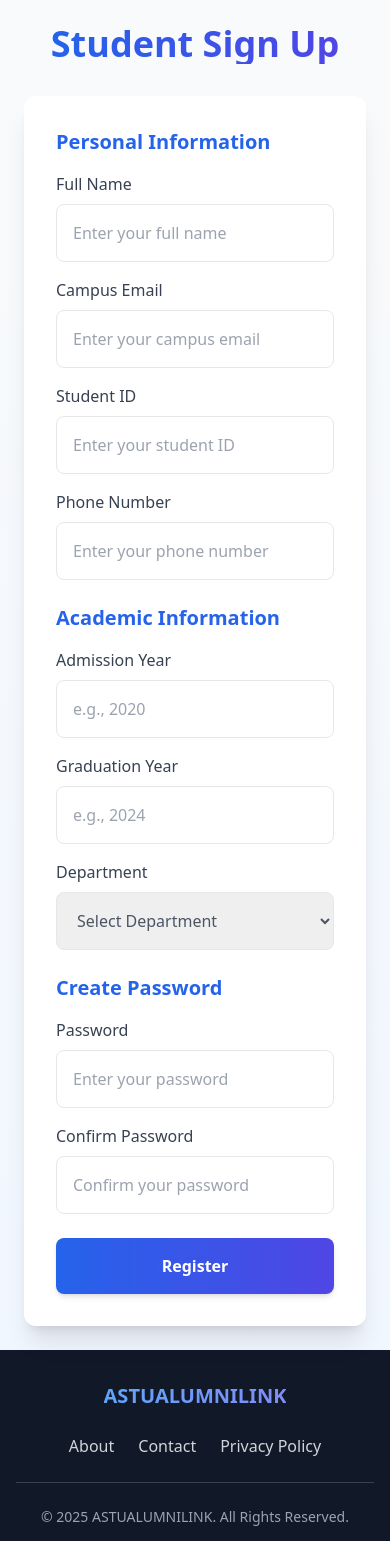
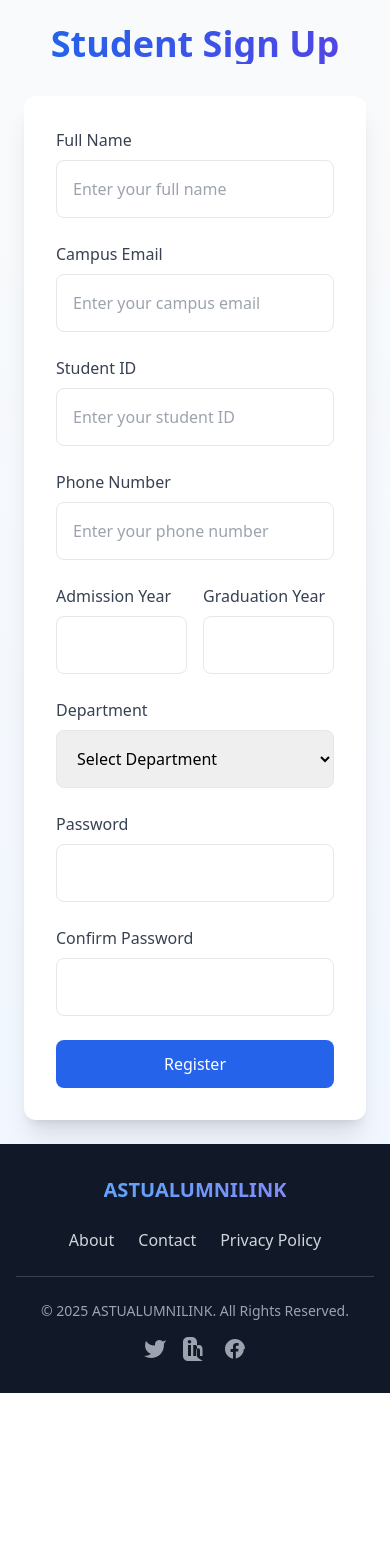
Before and after one commit to RobaChimdesa/Astu-Alumni_Link, a React (Vite) app: page /signup/student in a window 390 px wide. Shown: the top 1541 px of the page. After the commit the page ends 1393 px from the top, so only its background shows below. Built offline with nearby package versions, Linux system fonts and the light colour scheme.

Commit message:
add feature

```diff
--- a/src/Pages/student/StudentSignUp.jsx
+++ b/src/Pages/student/StudentSignUp.jsx
@@ -1,3 +1,228 @@
+// import React, { useState } from "react";
+// import Footer from "../../Components/Footer";
+
+// const StudentSignUp = () => {
+//   const [formData, setFormData] = useState({
+//     fullName: "",
+//     email: "",
+//     studentId: "",
+//     phoneNumber: "",
+//     admissionYear: "",
+//     graduationYear: "",
+//     department: "",
+//     password: "",
+//     confirmPassword: "",
+//   });
+
+//   const [error, setError] = useState("");
+
+//   const handleChange = (e) => {
+//     setFormData({ ...formData, [e.target.name]: e.target.value });
+//   };
+
+//   const handleSubmit = (e) => {
+//     e.preventDefault();
+//     if (formData.password !== formData.confirmPassword) {
+//       setError("Passwords do not match!");
+//       return;
+//     }
+//     setError("");
+//     alert("Registration Successful!");
+//     console.log(formData);
+//   };
+
+//   return (
+//     <div className="min-h-screen flex flex-col justify-between bg-gradient-to-b from-gray-50 to-blue-50">
+//       <div className="flex flex-col items-center justify-center flex-grow p-6">
+//         {/* Title */}
+//         <h1 className="text-4xl md:text-5xl font-extrabold text-center text-transparent bg-clip-text bg-gradient-to-r from-blue-600 to-indigo-600 mb-8 animate-fade-in-down">
+//           Student Sign Up
+//         </h1>
+
+//         {/* Form */}
+//         <form
+//           onSubmit={handleSubmit}
+//           className="w-full max-w-lg bg-white p-8 rounded-xl shadow-xl space-y-6 transform transition-all duration-300 animate-fade-in"
+//         >
+//           {/* Personal Information Section */}
+//           <div className="space-y-4">
+//             <h2 className="text-xl font-semibold text-blue-600 mb-2">Personal Information</h2>
+//             <div>
+//               <label htmlFor="fullName" className="block text-gray-700 font-medium mb-2">
+//                 Full Name
+//               </label>
+//               <input
+//                 type="text"
+//                 id="fullName"
+//                 name="fullName"
+//                 placeholder="Enter your full name"
+//                 required
+//                 className="w-full p-4 border border-gray-200 rounded-lg focus:outline-none focus:ring-2 focus:ring-blue-500 transition-all duration-300 placeholder-gray-400 text-gray-600"
+//                 onChange={handleChange}
+//               />
+//             </div>
+
+//             <div>
+//               <label htmlFor="email" className="block text-gray-700 font-medium mb-2">
+//                 Campus Email
+//               </label>
+//               <input
+//                 type="email"
+//                 id="email"
+//                 name="email"
+//                 placeholder="Enter your campus email"
+//                 required
+//                 className="w-full p-4 border border-gray-200 rounded-lg focus:outline-none focus:ring-2 focus:ring-blue-500 transition-all duration-300 placeholder-gray-400 text-gray-600"
+//                 onChange={handleChange}
+//               />
+//             </div>
+
+//             <div>
+//               <label htmlFor="studentId" className="block text-gray-700 font-medium mb-2">
+//                 Student ID
+//               </label>
+//               <input
+//                 type="text"
+//                 id="studentId"
+//                 name="studentId"
+//                 placeholder="Enter your student ID"
+//                 required
+//                 className="w-full p-4 border border-gray-200 rounded-lg focus:outline-none focus:ring-2 focus:ring-blue-500 transition-all duration-300 placeholder-gray-400 text-gray-600"
+//                 onChange={handleChange}
+//               />
+//             </div>
+
+//             <div>
+//               <label htmlFor="phoneNumber" className="block text-gray-700 font-medium mb-2">
+//                 Phone Number
+//               </label>
+//               <input
+//                 type="text"
+//                 id="phoneNumber"
+//                 name="phoneNumber"
+//                 placeholder="Enter your phone number"
+//                 required
+//                 className="w-full p-4 border border-gray-200 rounded-lg focus:outline-none focus:ring-2 focus:ring-blue-500 transition-all duration-300 placeholder-gray-400 text-gray-600"
+//                 onChange={handleChange}
+//               />
+//             </div>
+//           </div>
+
+//           {/* Academic Information Section */}
+//           <div className="space-y-4">
+//             <h2 className="text-xl font-semibold text-blue-600 mb-2">Academic Information</h2>
+//             <div className="grid grid-cols-1 sm:grid-cols-2 gap-4">
+//               <div>
+//                 <label htmlFor="admissionYear" className="block text-gray-700 font-medium mb-2">
+//                   Admission Year
+//                 </label>
+//                 <input
+//                   type="number"
+//                   id="admissionYear"
+//                   name="admissionYear"
+//                   placeholder="e.g., 2020"
+//                   required
+//                   className="w-full p-4 border border-gray-200 rounded-lg focus:outline-none focus:ring-2 focus:ring-blue-500 transition-all duration-300 placeholder-gray-400 text-gray-600"
+//                   onChange={handleChange}
+//                 />
+//               </div>
+
+//               <div>
+//                 <label htmlFor="graduationYear" className="block text-gray-700 font-medium mb-2">
+//                   Graduation Year
+//                 </label>
+//                 <input
+//                   type="number"
+//                   id="graduationYear"
+//                   name="graduationYear"
+//                   placeholder="e.g., 2024"
+//                   required
+//                   className="w-full p-4 border border-gray-200 rounded-lg focus:outline-none focus:ring-2 focus:ring-blue-500 transition-all duration-300 placeholder-gray-400 text-gray-600"
+//                   onChange={handleChange}
+//                 />
+//               </div>
+//             </div>
+
+//             <div>
+//               <label htmlFor="department" className="block text-gray-700 font-medium mb-2">
+//                 Department
+//               </label>
+//               <select
+//                 id="department"
+//                 name="department"
+//                 required
+//                 className="w-full p-4 border border-gray-200 rounded-lg focus:outline-none focus:ring-2 focus:ring-blue-500 transition-all duration-300 text-gray-600 placeholder-gray-400"
+//                 onChange={handleChange}
+//               >
+//                 <option value="">Select Department</option>
+//                 <option value="Computer Science">Computer Science</option>
+//                 <option value="Software Engineering">Software Engineering</option>
+//                 <option value="Electrical Engineering">Electrical Engineering</option>
+//                 <option value="Mechanical Engineering">Mechanical Engineering</option>
+//                 <option value="Civil Engineering">Civil Engineering</option>
+//                 <option value="Biomedical Engineering">Biomedical Engineering</option>
+//               </select>
+//             </div>
+//           </div>
+
+//           {/* Password Section */}
+//           <div className="space-y-4">
+//             <h2 className="text-xl font-semibold text-blue-600 mb-2">Create Password</h2>
+//             <div>
+//               <label htmlFor="password" className="block text-gray-700 font-medium mb-2">
+//                 Password
+//               </label>
+//               <input
+//                 type="password"
+//                 id="password"
+//                 name="password"
+//                 placeholder="Enter your password"
+//                 required
+//                 className="w-full p-4 border border-gray-200 rounded-lg focus:outline-none focus:ring-2 focus:ring-blue-500 transition-all duration-300 placeholder-gray-400 text-gray-600"
+//                 onChange={handleChange}
+//               />
+//             </div>
+
+//             <div>
+//               <label htmlFor="confirmPassword" className="block text-gray-700 font-medium mb-2">
+//                 Confirm Password
+//               </label>
+//               <input
+//                 type="password"
+//                 id="confirmPassword"
+//                 name="confirmPassword"
+//                 placeholder="Confirm your password"
+//                 required
+//                 className="w-full p-4 border border-gray-200 rounded-lg focus:outline-none focus:ring-2 focus:ring-blue-500 transition-all duration-300 placeholder-gray-400 text-gray-600"
+//                 onChange={handleChange}
+//               />
+//             </div>
+//           </div>
+
+//           {/* Error Message */}
+//           {error && (
+//             <p className="text-red-500 text-sm text-center bg-red-50 p-2 rounded-md animate-pulse">
+//               {error}
+//             </p>
+//           )}
+
+//           {/* Submit Button */}
+//           <button
+//             type="submit"
+//             className="w-full bg-gradient-to-r from-blue-600 to-indigo-600 text-white font-semibold py-4 rounded-lg hover:from-blue-700 hover:to-indigo-700 transition-all duration-300 transform hover:scale-[1.02] shadow-md"
+//           >
+//             Register
+//           </button>
+//         </form>
+//       </div>
+
+//       <Footer />
+//     </div>
+//   );
+// };
+
+// export default StudentSignUp;
+
 import React, { useState } from "react";
 import Footer from "../../Components/Footer";
 
@@ -15,143 +240,185 @@ const StudentSignUp = () => {
   });
 
   const [error, setError] = useState("");
+  const [message, setMessage] = useState("");
+  const [isVerifying, setIsVerifying] = useState(false);
+  const [isSubmitting, setIsSubmitting] = useState(false);
 
+  // Handle input changes
   const handleChange = (e) => {
     setFormData({ ...formData, [e.target.name]: e.target.value });
   };
 
-  const handleSubmit = (e) => {
+  // Verify Student Before Registration
+  const verifyStudent = async () => {
+    setIsVerifying(true);
+    setError("");
+    setMessage("");
+
+    try {
+      const response = await fetch("http://127.0.0.1:8000/api/verify-student/", {
+        method: "POST",
+        headers: { "Content-Type": "application/json" },
+        body: JSON.stringify({
+          email: formData.email,
+          student_id: formData.studentId,
+        }),
+      });
+
+      const data = await response.json();
+      if (response.ok) {
+        setMessage("Student verification successful! You can proceed.");
+        return true;
+      } else {
+        setError(data.message || "Verification failed. Please check your details.");
+        return false;
+      }
+    } catch (error) {
+      setError("Server error. Please try again later.");
+      return false;
+    } finally {
+      setIsVerifying(false);
+    }
+  };
+
+  // Handle Registration Form Submission
+  const handleSubmit = async (e) => {
     e.preventDefault();
+    setError("");
+    setMessage("");
+
     if (formData.password !== formData.confirmPassword) {
       setError("Passwords do not match!");
       return;
     }
-    setError("");
-    alert("Registration Successful!");
-    console.log(formData);
+
+    const isVerified = await verifyStudent();
+    if (!isVerified) return;
+
+    setIsSubmitting(true);
+    try {
+      const response = await fetch("http://127.0.0.1:8000/api/register-student/", {
+        method: "POST",
+        headers: { "Content-Type": "application/json" },
+        body: JSON.stringify(formData),
+      });
+
+      const data = await response.json();
+      if (response.ok) {
+        setMessage("Registration successful! You can now log in.");
+        setFormData({
+          fullName: "",
+          email: "",
+          studentId: "",
+          phoneNumber: "",
+          admissionYear: "",
+          graduationYear: "",
+          department: "",
+          password: "",
+          confirmPassword: "",
+        });
+      } else {
+        setError(data.message || "Registration failed. Please try again.");
+      }
+    } catch (error) {
+      setError("Server error. Please try again later.");
+    } finally {
+      setIsSubmitting(false);
+    }
   };
 
   return (
     <div className="min-h-screen flex flex-col justify-between bg-gradient-to-b from-gray-50 to-blue-50">
       <div className="flex flex-col items-center justify-center flex-grow p-6">
-        {/* Title */}
-        <h1 className="text-4xl md:text-5xl font-extrabold text-center text-transparent bg-clip-text bg-gradient-to-r from-blue-600 to-indigo-600 mb-8 animate-fade-in-down">
+        <h1 className="text-4xl md:text-5xl font-extrabold text-center text-transparent bg-clip-text bg-gradient-to-r from-blue-600 to-indigo-600 mb-8">
           Student Sign Up
         </h1>
 
-        {/* Form */}
-        <form
-          onSubmit={handleSubmit}
-          className="w-full max-w-lg bg-white p-8 rounded-xl shadow-xl space-y-6 transform transition-all duration-300 animate-fade-in"
-        >
-          {/* Personal Information Section */}
-          <div className="space-y-4">
-            <h2 className="text-xl font-semibold text-blue-600 mb-2">Personal Information</h2>
+        <form onSubmit={handleSubmit} className="w-full max-w-lg bg-white p-8 rounded-xl shadow-xl space-y-6">
+          {/* Full Name */}
           <div>
-              <label htmlFor="fullName" className="block text-gray-700 font-medium mb-2">
-                Full Name
-              </label>
+            <label className="block text-gray-700 font-medium mb-2">Full Name</label>
             <input
               type="text"
-                id="fullName"
               name="fullName"
               placeholder="Enter your full name"
               required
-                className="w-full p-4 border border-gray-200 rounded-lg focus:outline-none focus:ring-2 focus:ring-blue-500 transition-all duration-300 placeholder-gray-400 text-gray-600"
+              className="w-full p-4 border rounded-lg focus:ring-2 focus:ring-blue-500"
+              onChange={handleChange}
+            />
+          </div>
+
+          {/* Email */}
+          <div>
+            <label className="block text-gray-700 font-medium mb-2">Campus Email</label>
+            <input
+              type="email"
+              name="email"
+              placeholder="Enter your campus email"
+              required
+              className="w-full p-4 border rounded-lg focus:ring-2 focus:ring-blue-500"
+              onChange={handleChange}
+            />
+          </div>
+
+          {/* Student ID */}
+          <div>
+            <label className="block text-gray-700 font-medium mb-2">Student ID</label>
+            <input
+              type="text"
+              name="studentId"
+              placeholder="Enter your student ID"
+              required
+              className="w-full p-4 border rounded-lg focus:ring-2 focus:ring-blue-500"
+              onChange={handleChange}
+            />
+          </div>
+
+          {/* Phone Number */}
+          <div>
+            <label className="block text-gray-700 font-medium mb-2">Phone Number</label>
+            <input
+              type="text"
+              name="phoneNumber"
+              placeholder="Enter your phone number"
+              required
+              className="w-full p-4 border rounded-lg focus:ring-2 focus:ring-blue-500"
+              onChange={handleChange}
+            />
+          </div>
+
+          {/* Academic Information */}
+          <div className="grid grid-cols-2 gap-4">
+            <div>
+              <label className="block text-gray-700 font-medium mb-2">Admission Year</label>
+              <input
+                type="number"
+                name="admissionYear"
+                required
+                className="w-full p-4 border rounded-lg focus:ring-2 focus:ring-blue-500"
                 onChange={handleChange}
               />
             </div>
 
             <div>
-              <label htmlFor="email" className="block text-gray-700 font-medium mb-2">
-                Campus Email
-              </label>
+              <label className="block text-gray-700 font-medium mb-2">Graduation Year</label>
               <input
-                type="email"
-                id="email"
-                name="email"
-                placeholder="Enter your campus email"
+                type="number"
+                name="graduationYear"
                 required
-                className="w-full p-4 border border-gray-200 rounded-lg focus:outline-none focus:ring-2 focus:ring-blue-500 transition-all duration-300 placeholder-gray-400 text-gray-600"
-                onChange={handleChange}
-              />
-            </div>
-
-            <div>
-              <label htmlFor="studentId" className="block text-gray-700 font-medium mb-2">
-                Student ID
-              </label>
-              <input
-                type="text"
-                id="studentId"
-                name="studentId"
-                placeholder="Enter your student ID"
-                required
-                className="w-full p-4 border border-gray-200 rounded-lg focus:outline-none focus:ring-2 focus:ring-blue-500 transition-all duration-300 placeholder-gray-400 text-gray-600"
-                onChange={handleChange}
-              />
-            </div>
-
-            <div>
-              <label htmlFor="phoneNumber" className="block text-gray-700 font-medium mb-2">
-                Phone Number
-              </label>
-              <input
-                type="text"
-                id="phoneNumber"
-                name="phoneNumber"
-                placeholder="Enter your phone number"
-                required
-                className="w-full p-4 border border-gray-200 rounded-lg focus:outline-none focus:ring-2 focus:ring-blue-500 transition-all duration-300 placeholder-gray-400 text-gray-600"
+                className="w-full p-4 border rounded-lg focus:ring-2 focus:ring-blue-500"
                 onChange={handleChange}
               />
             </div>
           </div>
 
-          {/* Academic Information Section */}
-          <div className="space-y-4">
-            <h2 className="text-xl font-semibold text-blue-600 mb-2">Academic Information</h2>
-            <div className="grid grid-cols-1 sm:grid-cols-2 gap-4">
+          {/* Department */}
           <div>
-                <label htmlFor="admissionYear" className="block text-gray-700 font-medium mb-2">
-                  Admission Year
-                </label>
-                <input
-                  type="number"
-                  id="admissionYear"
-                  name="admissionYear"
-                  placeholder="e.g., 2020"
-                  required
-                  className="w-full p-4 border border-gray-200 rounded-lg focus:outline-none focus:ring-2 focus:ring-blue-500 transition-all duration-300 placeholder-gray-400 text-gray-600"
-                  onChange={handleChange}
-                />
-              </div>
-
-              <div>
-                <label htmlFor="graduationYear" className="block text-gray-700 font-medium mb-2">
-                  Graduation Year
-                </label>
-                <input
-                  type="number"
-                  id="graduationYear"
-                  name="graduationYear"
-                  placeholder="e.g., 2024"
-                  required
-                  className="w-full p-4 border border-gray-200 rounded-lg focus:outline-none focus:ring-2 focus:ring-blue-500 transition-all duration-300 placeholder-gray-400 text-gray-600"
-                  onChange={handleChange}
-                />
-              </div>
-            </div>
-
-            <div>
-              <label htmlFor="department" className="block text-gray-700 font-medium mb-2">
-                Department
-              </label>
+            <label className="block text-gray-700 font-medium mb-2">Department</label>
             <select
-                id="department"
               name="department"
               required
-                className="w-full p-4 border border-gray-200 rounded-lg focus:outline-none focus:ring-2 focus:ring-blue-500 transition-all duration-300 text-gray-600 placeholder-gray-400"
+              className="w-full p-4 border rounded-lg focus:ring-2 focus:ring-blue-500"
               onChange={handleChange}
             >
               <option value="">Select Department</option>
@@ -163,55 +430,37 @@ const StudentSignUp = () => {
               <option value="Biomedical Engineering">Biomedical Engineering</option>
             </select>
           </div>
-          </div>
 
-          {/* Password Section */}
-          <div className="space-y-4">
-            <h2 className="text-xl font-semibold text-blue-600 mb-2">Create Password</h2>
+          {/* Password & Confirm Password */}
           <div>
-              <label htmlFor="password" className="block text-gray-700 font-medium mb-2">
-                Password
-              </label>
+            <label className="block text-gray-700 font-medium mb-2">Password</label>
             <input
               type="password"
-                id="password"
               name="password"
-                placeholder="Enter your password"
               required
-                className="w-full p-4 border border-gray-200 rounded-lg focus:outline-none focus:ring-2 focus:ring-blue-500 transition-all duration-300 placeholder-gray-400 text-gray-600"
+              className="w-full p-4 border rounded-lg focus:ring-2 focus:ring-blue-500"
               onChange={handleChange}
             />
           </div>
 
           <div>
-              <label htmlFor="confirmPassword" className="block text-gray-700 font-medium mb-2">
-                Confirm Password
-              </label>
+            <label className="block text-gray-700 font-medium mb-2">Confirm Password</label>
             <input
               type="password"
-                id="confirmPassword"
               name="confirmPassword"
-                placeholder="Confirm your password"
               required
-                className="w-full p-4 border border-gray-200 rounded-lg focus:outline-none focus:ring-2 focus:ring-blue-500 transition-all duration-300 placeholder-gray-400 text-gray-600"
+              className="w-full p-4 border rounded-lg focus:ring-2 focus:ring-blue-500"
               onChange={handleChange}
             />
           </div>
-          </div>
 
-          {/* Error Message */}
-          {error && (
-            <p className="text-red-500 text-sm text-center bg-red-50 p-2 rounded-md animate-pulse">
-              {error}
-            </p>
-          )}
+          {/* Messages */}
+          {error && <p className="text-red-500">{error}</p>}
+          {message && <p className="text-green-500">{message}</p>}
 
           {/* Submit Button */}
-          <button
-            type="submit"
-            className="w-full bg-gradient-to-r from-blue-600 to-indigo-600 text-white font-semibold py-4 rounded-lg hover:from-blue-700 hover:to-indigo-700 transition-all duration-300 transform hover:scale-[1.02] shadow-md"
-          >
-            Register
+          <button type="submit" className="w-full bg-blue-600 text-white py-3 rounded-lg">
+            {isSubmitting ? "Registering..." : "Register"}
           </button>
         </form>
       </div>
```
Lines whose indentation alone changed are shown as unchanged.
